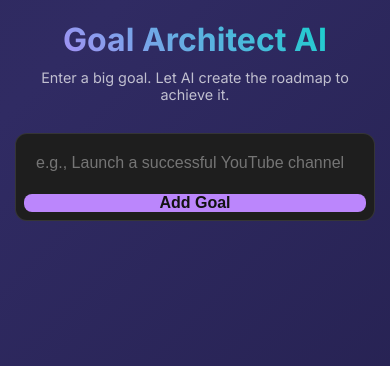
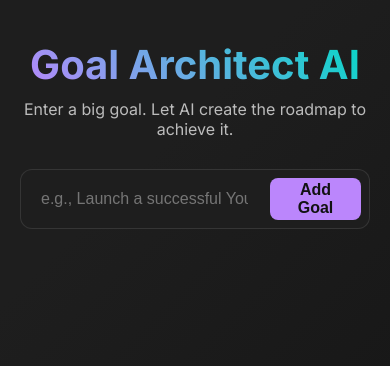
Before and after one commit to ArijitSaha2/BSC-IT-sem-5-project, a plain HTML site: page index.html in a window 390 px wide. Drawn offline with Linux system fonts and the light colour scheme.

Commit message:
style: updated Color

```diff
--- a/style.css
+++ b/style.css
@@ -20,21 +20,15 @@
 
 body {
     font-family: var(--font-family);
+    /* This is the new subtle background gradient */
+    background: #121212;
+    background: linear-gradient(135deg, #1e1e1e 25%, #121212 100%);
     color: var(--text-primary);
     display: flex;
     justify-content: center;
     align-items: flex-start;
     min-height: 100vh;
     padding: 40px 20px;
-    background: linear-gradient(-45deg, #0f0c29, #302b63, #24243e);
-    background-size: 400% 400%;
-    animation: gradientBG 15s ease infinite;
-}
-
-@keyframes gradientBG {
-    0% { background-position: 0% 50%; }
-    50% { background-position: 100% 50%; }
-    100% { background-position: 0% 50%; }
 }
 
 .container {
@@ -44,7 +38,7 @@ body {
 }
 
 .app-title {
-    font-size: 2.5rem; /* Reverted to original size for desktop */
+    font-size: 2.5rem;
     font-weight: 700;
     margin-bottom: 10px;
     background: -webkit-linear-gradient(45deg, var(--primary), var(--secondary));
@@ -76,7 +70,6 @@ body {
     font-size: 1rem;
     padding: 12px;
     outline: none;
-    min-width: 0; /* Important fix for flexbox */
 }
 
 .input-area button {
@@ -139,7 +132,6 @@ body {
 .main-goal h3 {
     font-size: 1.25rem;
     font-weight: 600;
-    word-break: break-word; /* Prevents long text from overflowing */
 }
 
 .goal-actions button {
@@ -174,7 +166,6 @@ body {
     cursor: pointer;
     color: var(--text-secondary);
     transition: color 0.3s ease;
-    word-break: break-word; /* Prevents long text from overflowing */
 }
 
 .sub-task-item.completed {
@@ -192,21 +183,3 @@ body {
 .sub-task-item.completed::before {
     content: '●';
 }
-
-@media (max-width: 480px) {
-    body {
-        padding: 20px 15px; /* Less padding on small screens */
-    }
-
-    .app-title {
-        font-size: 2rem; /* Smaller title */
-    }
-
-    .app-subtitle {
-        font-size: 0.9rem; /* Smaller subtitle */
-    }
-
-    .input-area {
-        flex-direction: column; /* Stack input and button vertically */
-    }
-}
```
